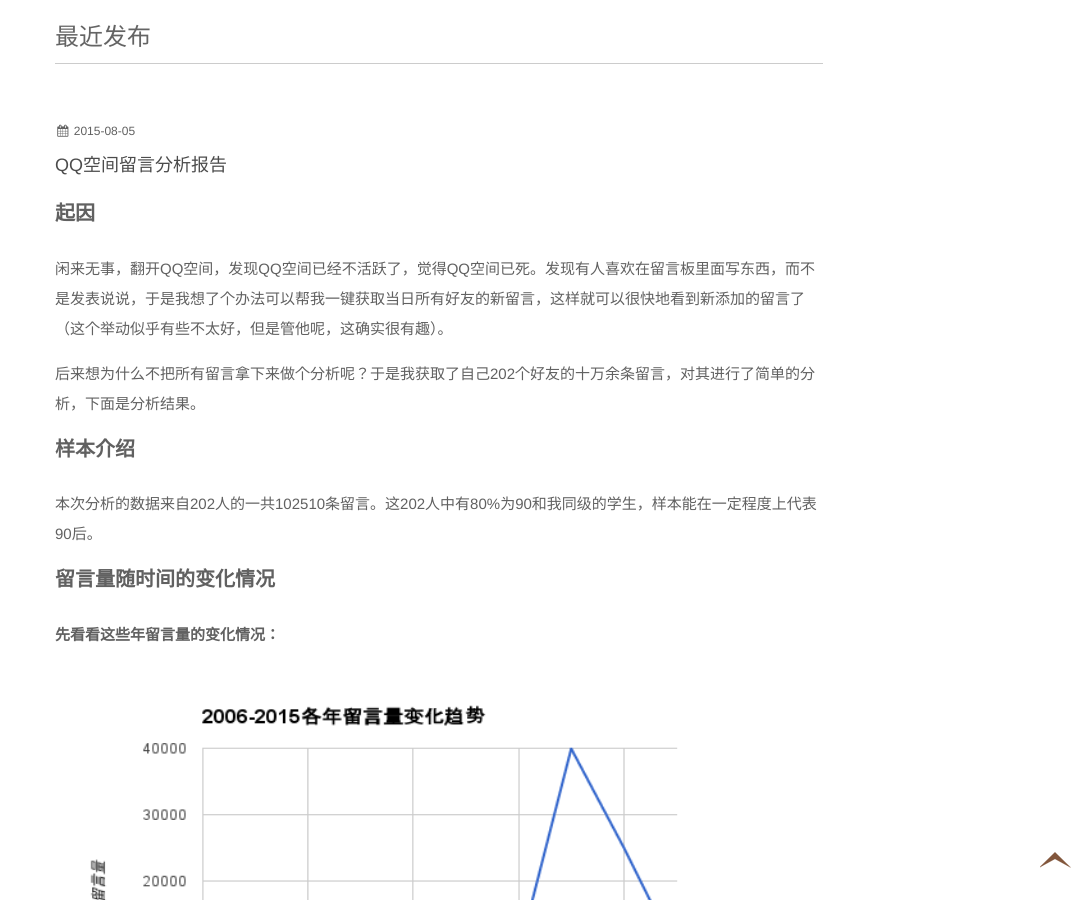
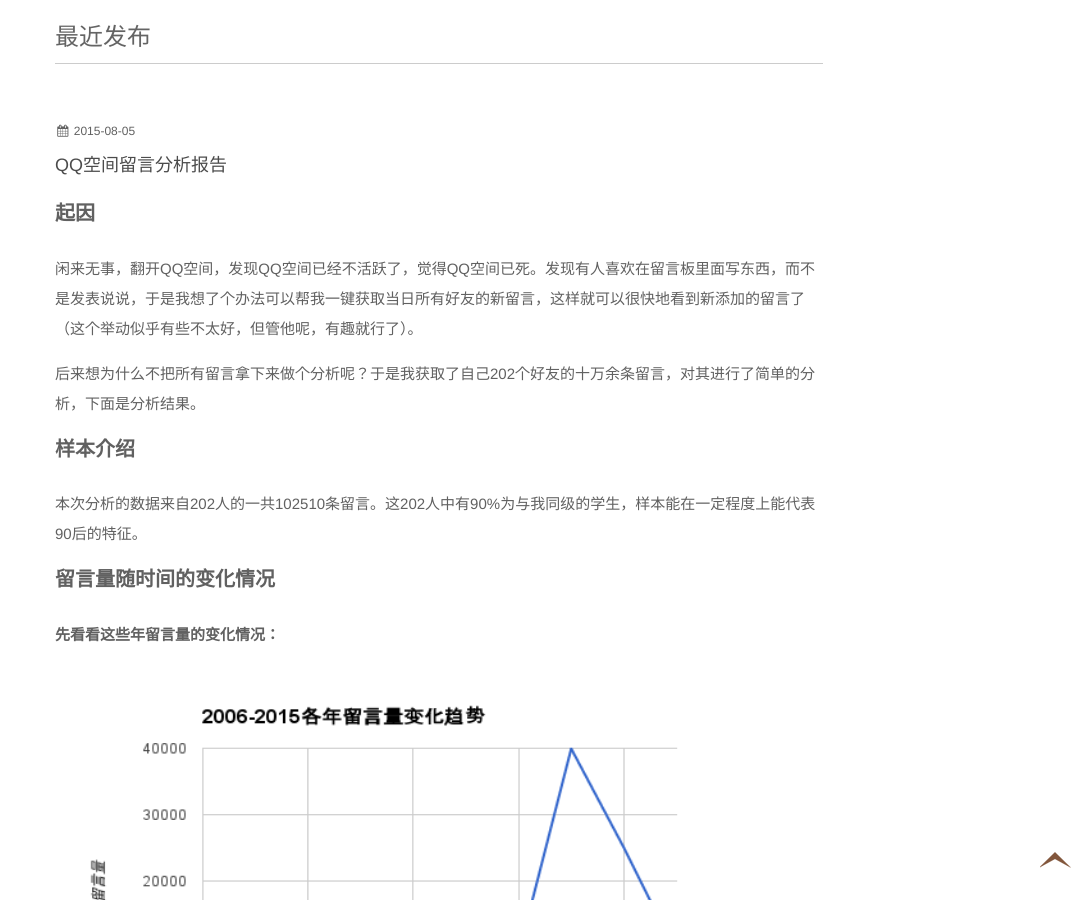
Before and after one commit to muyunzhe/wy-ei.github.io, a Jekyll site: the page built from index.html, in a window 1280 px wide and 900 px high, scrolled down 429 px. Shown: the whole window, without its empty margins (201-1280 px from the left). Built offline with Jekyll 4.4.1, drawn with Linux system fonts in a browser that asks for light colours; nearby versions of some CDN libraries; Markdown is read by kramdown in place of the engine named in the settings; the list of posts is cut into pages by our own code; comment, search, counter and statistics services are not loaded; some of the changed lines change nothing that is shown.

Commit message:
fix blog

```diff
--- a/_includes/tongji
+++ b/_includes/tongji
@@ -1,4 +1,6 @@
 <script type="text/javascript">
-var _bdhmProtocol = (("https:" == document.location.protocol) ? " https://" : " http://");
-document.write(unescape("%3Cscript src='" + _bdhmProtocol + "hm.baidu.com/h.js%3Fd41e418d948cddea064dafde1ac5de0d' type='text/javascript'%3E%3C/script%3E"));
+if(document.location.hostname != '0.0.0.0' && document.location.protocol != 'file'){   //local
+	var _bdhmProtocol = (("https:" == document.location.protocol) ? " https://" : " http://");
+	document.write(unescape("%3Cscript src='" + _bdhmProtocol + "hm.baidu.com/h.js%3Fd41e418d948cddea064dafde1ac5de0d' type='text/javascript'%3E%3C/script%3E"));
+}
 </script>
--- a/_posts/software/2015-08-05-qzone-comment-analyze.md
+++ b/_posts/software/2015-08-05-qzone-comment-analyze.md
@@ -7,13 +7,13 @@
 
 ## 起因
 
-闲来无事，翻开QQ空间，发现QQ空间已经不活跃了，觉得QQ空间已死。发现有人喜欢在留言板里面写东西，而不是发表说说，于是我想了个办法可以帮我一键获取当日所有好友的新留言，这样就可以很快地看到新添加的留言了（这个举动似乎有些不太好，但是管他呢，这确实很有趣）。
+闲来无事，翻开QQ空间，发现QQ空间已经不活跃了，觉得QQ空间已死。发现有人喜欢在留言板里面写东西，而不是发表说说，于是我想了个办法可以帮我一键获取当日所有好友的新留言，这样就可以很快地看到新添加的留言了（这个举动似乎有些不太好，但管他呢，有趣就行了）。
 
 后来想为什么不把所有留言拿下来做个分析呢？于是我获取了自己202个好友的十万余条留言，对其进行了简单的分析，下面是分析结果。
 
 ## 样本介绍
 
-本次分析的数据来自202人的一共102510条留言。这202人中有80%为90和我同级的学生，样本能在一定程度上代表90后。
+本次分析的数据来自202人的一共102510条留言。这202人中有90%为与我同级的学生，样本能在一定程度上能代表90后的特征。
 
 ## 留言量随时间的变化情况
 
@@ -34,7 +34,7 @@
 
 ![一天各个时段的留言量](/images/blog/2015/qzone/comment_day.png)
 
-从图上可以看出人们更偏爱在晚上给好友留言，这一点应该和我们的想象是一致的。不过还有人在凌晨两三点给别人留言，这真让人感动。看了留言的时间分布情况后，来吧关注焦点转移到留言数目上吧。
+从图上可以看出人们更偏爱在晚上给好友留言，这一点应该和我们的想象是一致的。不过还有人在凌晨两三点给别人留言，要是别人这个时候给你留言，那么你真应该感动。看了留言的时间分布情况后，来吧关注焦点转移到留言数目上吧。
 
 ## 留言量分布情况
 
@@ -60,7 +60,7 @@
 
 ![高频留言](/images/blog/2015/qzone/mostcomment.png)
 
-可以看到大家更喜欢说晚安，而且很喜欢说”呵呵“，”哈哈“，”嘿嘿“这几个词语，而且踩空间真的很流行。另外其中还有13%(5139条)的留言是单个表情，那就来看看大家最喜欢使用什么表情吧！
+可以看到大家更喜欢说晚安，而且人们热衷于”呵呵“，”哈哈“，”嘿嘿“这几个词语，而且踩空间真的很流行。另外其中还有13%(5139条)的留言是单个表情，那就来看看大家最喜欢使用什么表情吧！
 
 我从留言中出现的16883个表情中得出了前十位，频率由高到底高依次是：
 
@@ -77,19 +77,19 @@
 
 我最喜欢使用的<img style="display: initial;width: initial;" src="http://ctc.qzs.qq.com/qzone/em/e128.gif" />居然没有上榜，有点意外。
 
-在分析「生日快乐|生快」这个高频词语的时候我知道了某些人的生日。
+在分析「生日快乐|生快」这个高频词语的时候我知道了好多人的生日，下次过生日的时候我可能给你发短信哦。
 
 ![](/images/blog/2015/qzone/happy_birthday.png)
 
 
 
-我还发现有很多人**喜欢给自己留言**，于是对这种情况进行了简单分析，得出以下结果：
+我还发现有很多人**喜欢给自己留言**，于是对这种情况进行分析，得出以下结果：
 
-202人中有111人给自己留过言，102510条留言中有3416 条留言是自己给自己留的。
+202人中有111人给自己留过言，102510条留言中有 3416 条留言是自己给自己留的。
 
-后来我对这3416条留言进一步的分析，它们句句充满正能量，看了之后深受感触。另外，抱歉！从中我看出了不少人的曾经的心事。
+后来我粗略阅读了一下这3416条留言，它们句句充满正能量，看了之后深受感触。另外，抱歉！从中我也看出了不少人的曾经的心事。
 
-下面摘抄几句放在这里：（虽然有些侵犯权，不过～ 侵权就侵权吧，不服你打我呀）
+下面摘抄几句放在这里：（虽然有些侵权，不过～ 侵权就侵权吧，不服你打我呀！）
 
 + 何以琛说过：“你以后会明白，世界里曾经有一个人出现过，其他人的出现都会变成将就~”
 + 别低头，王冠会掉。
```
